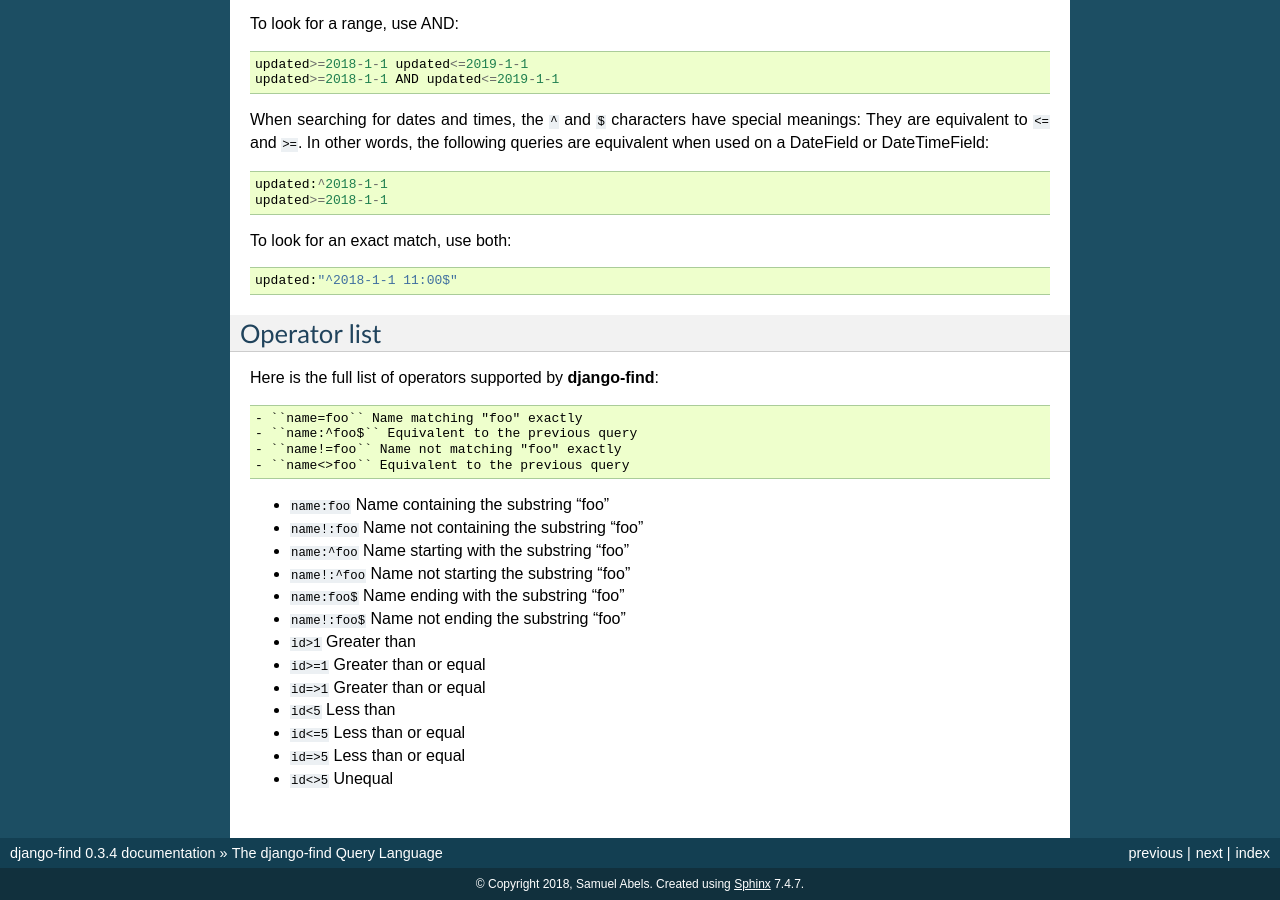
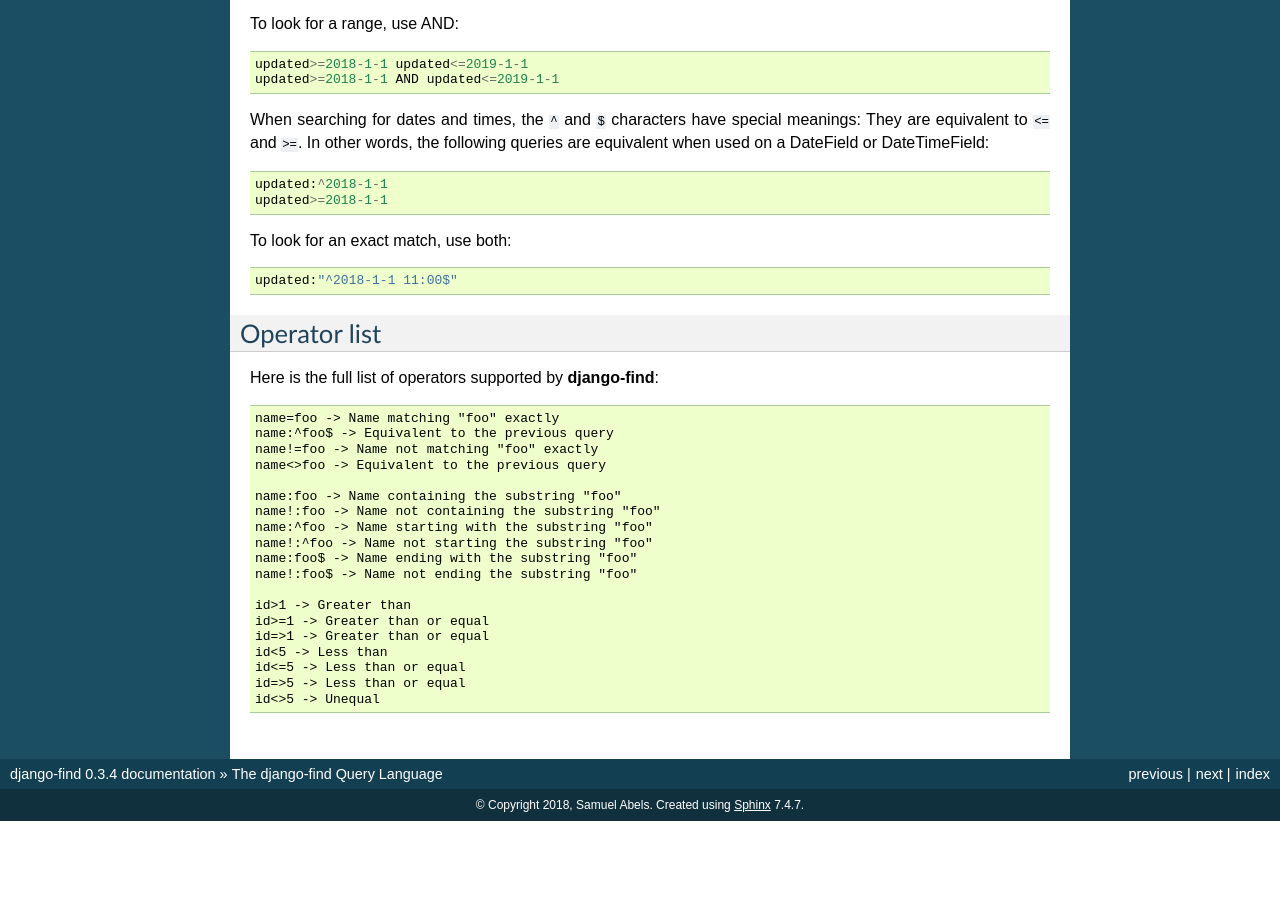
Before and after one commit to knipknap/django-find, a Sphinx documentation site: the page built from docs/query.rst, in a window 1280 px wide and 900 px high, scrolled down 2560 px. Built offline with Sphinx 7.4.7, drawn with Linux system fonts in a browser that asks for light colours; after the commit the page ends 3381 px from its top, so only the background shows below that; part of the change alters nothing that is shown.

```diff
--- a/docs/query.rst
+++ b/docs/query.rst
@@ -168,22 +168,22 @@ Operator list
 
 Here is the full list of operators supported by **django-find**::
 
-- ``name=foo`` Name matching "foo" exactly
-- ``name:^foo$`` Equivalent to the previous query
-- ``name!=foo`` Name not matching "foo" exactly
-- ``name<>foo`` Equivalent to the previous query
+	name=foo -> Name matching "foo" exactly
+	name:^foo$ -> Equivalent to the previous query
+	name!=foo -> Name not matching "foo" exactly
+	name<>foo -> Equivalent to the previous query
 
-- ``name:foo`` Name containing the substring "foo"
-- ``name!:foo`` Name not containing the substring "foo"
-- ``name:^foo`` Name starting with the substring "foo"
-- ``name!:^foo`` Name not starting the substring "foo"
-- ``name:foo$`` Name ending with the substring "foo"
-- ``name!:foo$`` Name not ending the substring "foo"
+	name:foo -> Name containing the substring "foo"
+	name!:foo -> Name not containing the substring "foo"
+	name:^foo -> Name starting with the substring "foo"
+	name!:^foo -> Name not starting the substring "foo"
+	name:foo$ -> Name ending with the substring "foo"
+	name!:foo$ -> Name not ending the substring "foo"
 
-- ``id>1`` Greater than
-- ``id>=1`` Greater than or equal
-- ``id=>1`` Greater than or equal
-- ``id<5`` Less than
-- ``id<=5`` Less than or equal
-- ``id=>5`` Less than or equal
-- ``id<>5`` Unequal
+	id>1 -> Greater than
+	id>=1 -> Greater than or equal
+	id=>1 -> Greater than or equal
+	id<5 -> Less than
+	id<=5 -> Less than or equal
+	id=>5 -> Less than or equal
+	id<>5 -> Unequal
```
